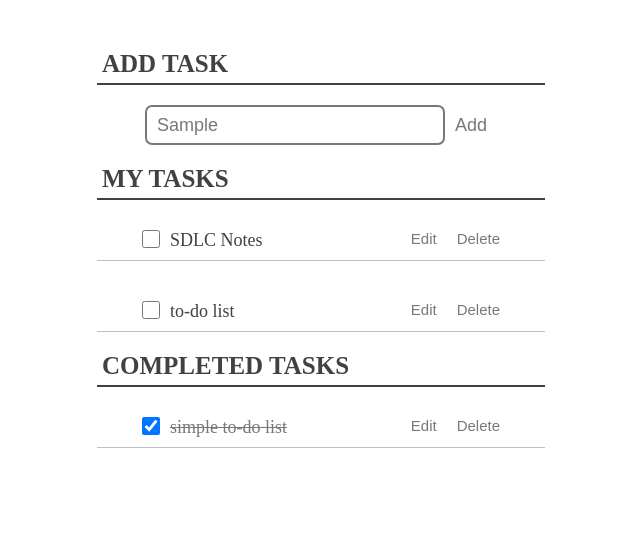
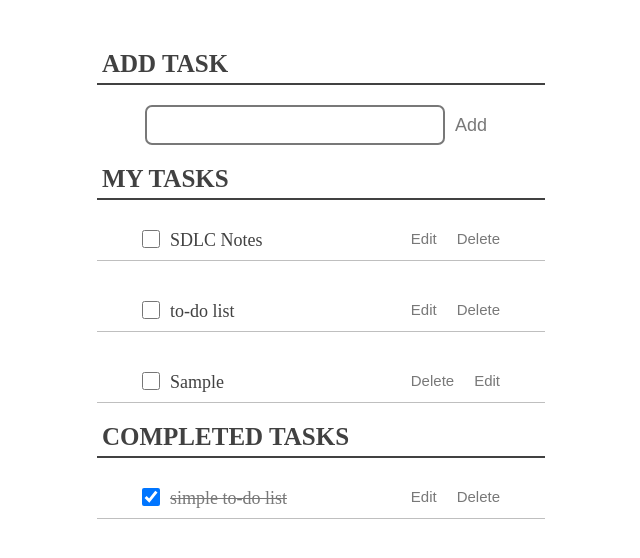
Before and after one commit to ashi1072004/To-Do-List, a plain HTML site: page index.html in a window 1280 px wide. Both pictures are taken after typing "Sample" into the empty fields and a click on the button "Add". Shown: the whole page, without its empty margins (319-959 px from the left). Drawn offline with nearby package versions, Linux system fonts and the light colour scheme.

Commit message:
addTask errors removed

```diff
--- a/index.html
+++ b/index.html
@@ -10,8 +10,8 @@
     <div class="container">
         <h3>Add Task</h3>
         <div class="new">
-            <input type="text" id="new-task">
-            <button>Add</button>
+            <input type="text" id="new-task" required>
+            <button id="add">Add</button>
         </div>
         <h3>My tasks</h3>
         <ul id="incomplete-tasks">
--- a/script.js
+++ b/script.js
@@ -1,16 +1,19 @@
-var taskInput = document.querySelector("#new-task");
-var addButton = document.querySelector("button")[0];
-var incompleteTaskHolder = document.querySelector("#incomplete-tasks");
-var completedTaskHolder = document.querySelector("#completed-tasks");
-addButton.onclick = addTask;
+let taskInput = document.querySelector("#new-task");
+let addButton = document.querySelectorAll("button")[0];
+let incompleteTaskHolder = document.querySelector("#incomplete-tasks");
+let completedTaskHolder = document.querySelector("#completed-tasks");
 
-var createNewTaskElem = function (taskString) {
-    var listItem = document.createElement("li");
-    var checkbox = document.createElement("input");
-    var label = document.createElement("label");
-    var editInput = document.createElement("input");
-    var editButton = document.createElement("button");
-    var deleteButton = document.createElement("button");
+addButton.addEventListener("click", addTask);
+taskInput.onfocus = ()=>{taskInput.style.borderColor = "rgb(65, 65, 65)";};
+taskInput.onblur = ()=>{taskInput.style.borderColor = "rgb(120, 120, 120)";};
+
+function createNewTaskElem(taskString) {
+    let listItem = document.createElement("li");
+    let checkbox = document.createElement("input");
+    let label = document.createElement("label");
+    let editInput = document.createElement("input");
+    let editButton = document.createElement("button");
+    let deleteButton = document.createElement("button");
     label.innerText = taskString;
     checkbox.type = "checkbox";
     editInput.type = "text";
@@ -24,10 +27,14 @@ var createNewTaskElem = function (taskString) {
     listItem.appendChild(editButton);
     listItem.appendChild(deleteButton);
     return listItem;
-};
+}
 
-var addTask = function () {
-    var listItem = createNewTaskElem(taskInput.value);
+function addTask() {
+    if(!taskInput.value){
+        taskInput.style.borderColor = "rgb(202, 24, 24)";
+        return;
+    }
+    let listItem = createNewTaskElem(taskInput.value);
     incompleteTaskHolder.appendChild(listItem);
     taskInput.value = "";
-};
+}
--- a/style.css
+++ b/style.css
@@ -42,7 +42,7 @@ input[type=text]{
 }
 input[type=text]:focus{
     color: rgb(65, 65, 65);
-    border: 2px solid rgb(65, 65, 65);
+    /* border: 2px solid rgb(65, 65, 65); */
 }
 div > button{
     font-size: 18px;
```
